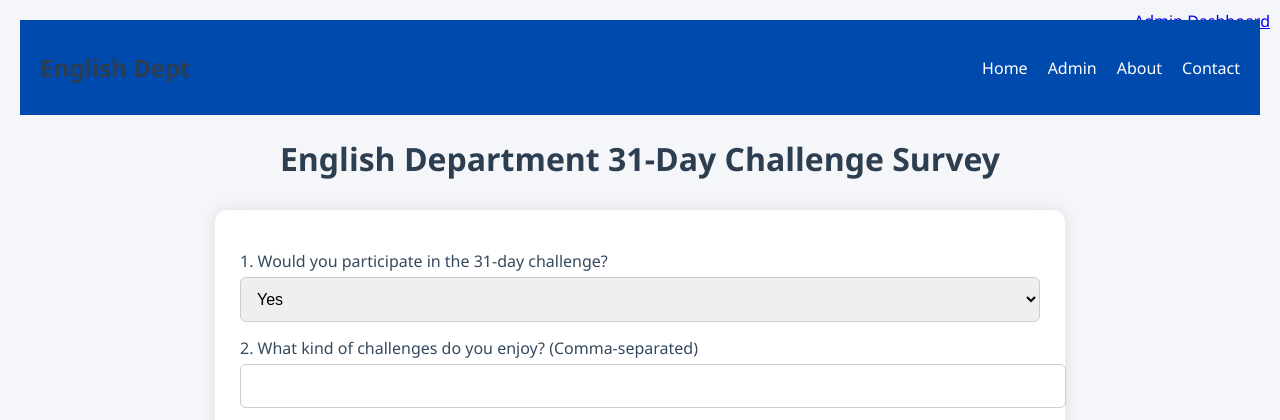
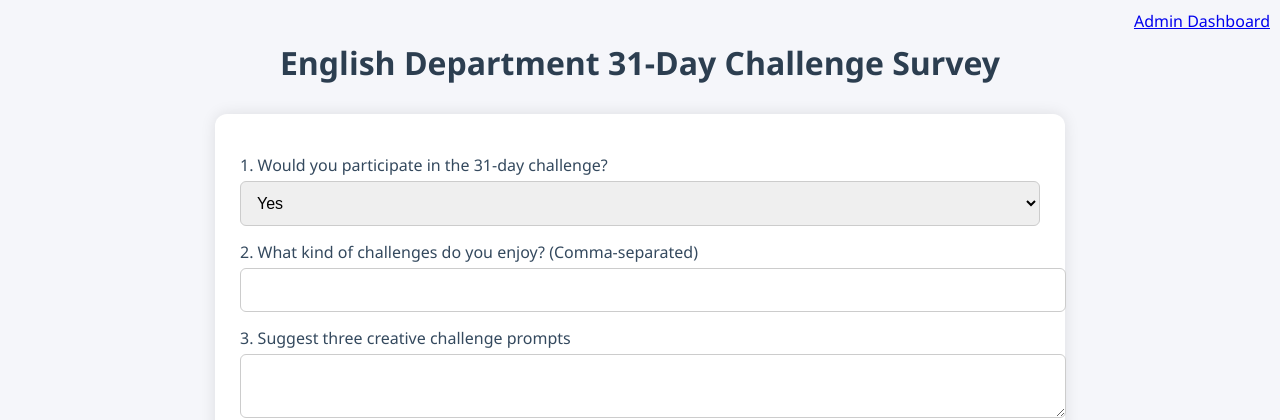
Before and after one commit to AondonaKATO/survey, a Flask app: page / in a window 1280 px wide. Shown: the top 420 px of the page. Run offline with Flask 3, Linux system fonts and the light colour scheme.

Commit message:
Update index.html

```diff
--- a/templates/index.html
+++ b/templates/index.html
@@ -11,7 +11,7 @@
 
 </head>
 <body>
-  <header class="header">
+  <!--<header class="header">
   <div class="container">
     <h1 class="logo">English Dept</h1>
     <nav class="nav" id="navMenu">
@@ -22,7 +22,7 @@
     </nav>
     <button class="nav-toggle" onclick="toggleMenu()">☰</button>
   </div>
-</header>
+</header>-->
 <div class="main-content">
   <h1>English Department 31-Day Challenge Survey</h1>
   <form id="surveyForm">
```
